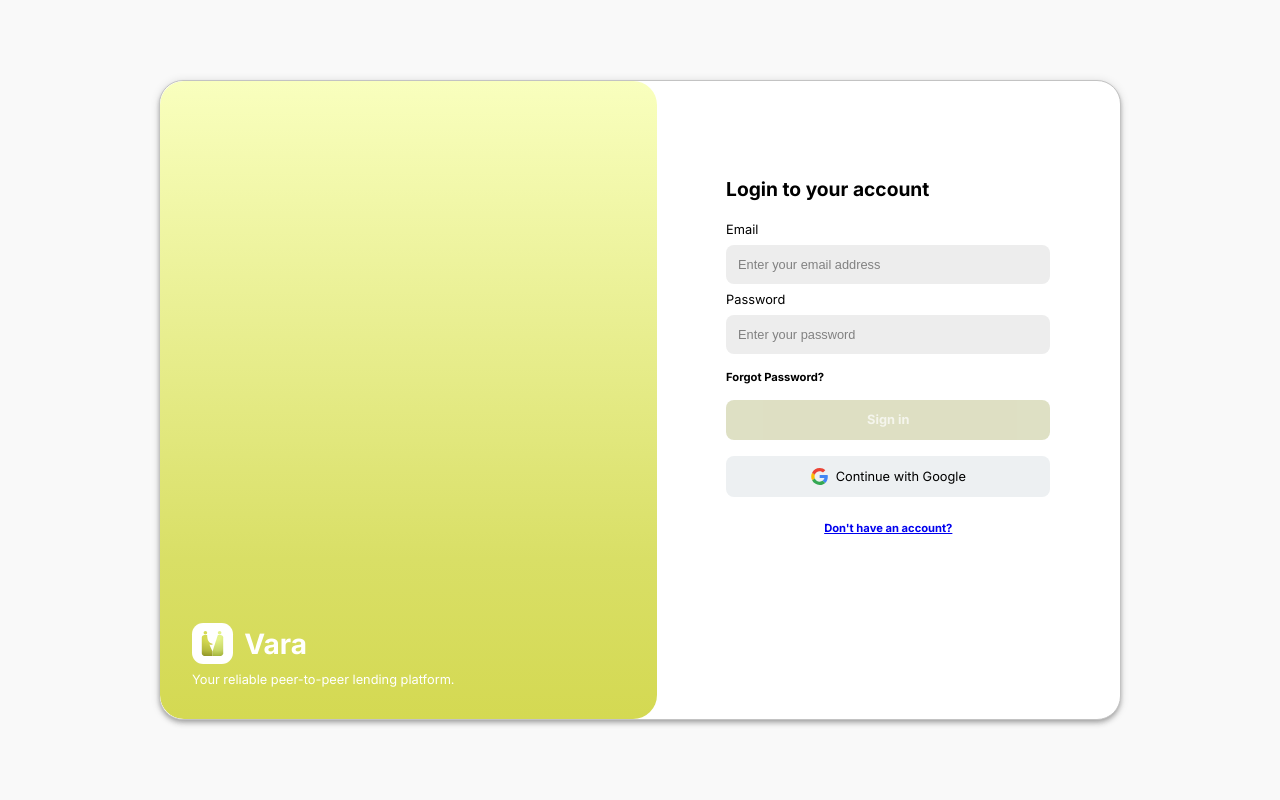
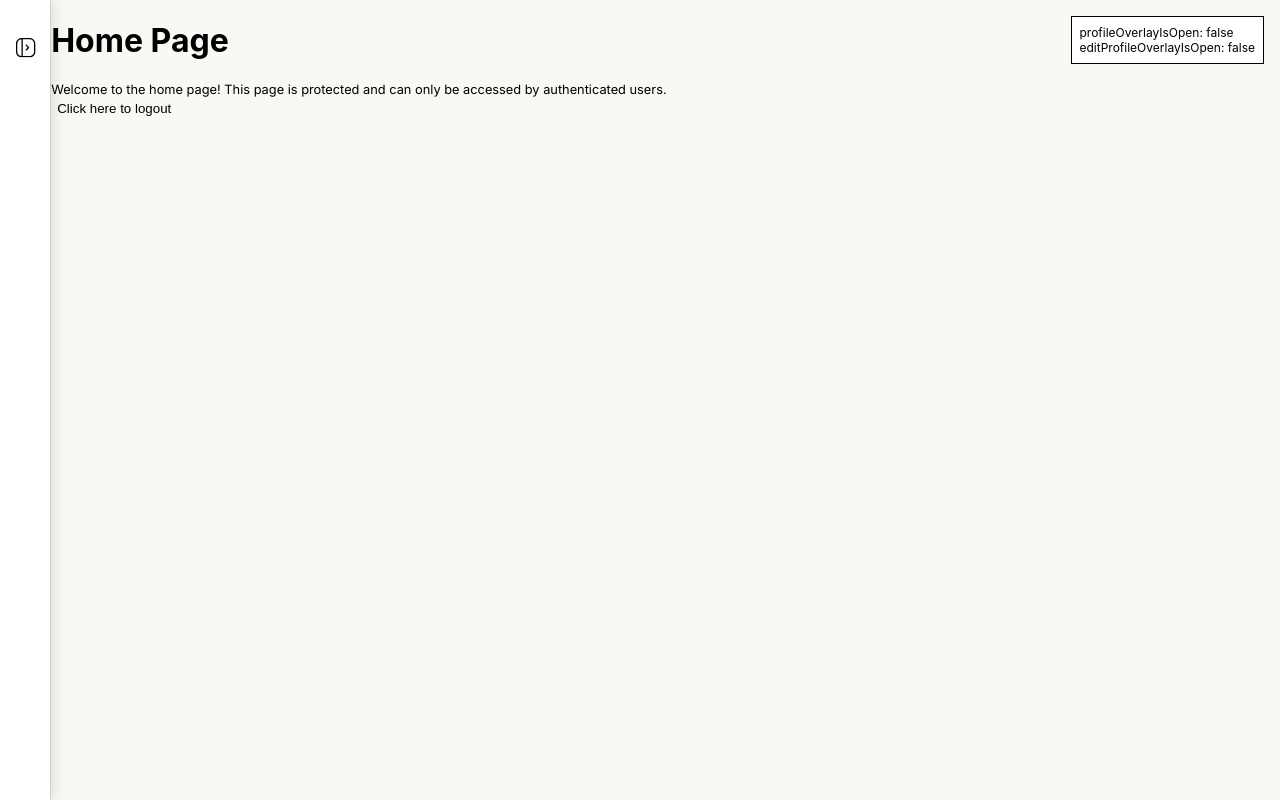
Before and after one commit to IcedLattay/IT342-Escasinas-Vara, a React (Create React App) app in the folder web/: page / in a window 1280 px wide. Before the commit this address led to /login. Built offline with nearby package versions, Linux system fonts and the light colour scheme; no server answers.

Commit message:
feat(fe): - enclosed the pages with the layout page inside a protected route - temporarily made the homepage the default route for testing purposes

```diff
--- a/web/src/App.js
+++ b/web/src/App.js
@@ -3,6 +3,7 @@ import './App.css';
 import LoginPage from './pages/user-authentication/LoginPage/LoginPage';
 import RegistrationPage from './pages/user-registration/RegistrationPage/RegistrationPage';
 import HomePage from './pages/HomePage/HomePage';
+import Layout from './pages/LayoutPage/LayoutPage';
 import ProtectedRoute from './security/ProtectedRoute';
 import PublicRoute from './security/PublicRoute';
 import { AuthProvider } from './security/AuthContext';
@@ -18,7 +19,19 @@ function App() {
       <Router>
         <Routes>
 
-          <Route path="*" element={<Navigate to="/login" />} />
+          <Route
+            element={
+                <Layout />
+            }
+          >
+            <Route path="*" element={ <HomePage /> } />
+
+          </Route>
+
+
+
+
+          {/* <Route path="*" element={<Navigate to="/login" />} />
 
           <Route path="/login" element={
             <PublicRoute><LoginPage /></PublicRoute>
@@ -28,9 +41,16 @@ function App() {
             <PublicRoute><RegistrationPage /></PublicRoute>
           } />
 
-          <Route path="/home" element={
-            <ProtectedRoute><HomePage /></ProtectedRoute>
-          } />
+          <Route
+            element={
+              <ProtectedRoute>
+                <Layout />
+              </ProtectedRoute>
+            }
+          >
+            <Route path="/home" element={ <HomePage /> } />
+
+          </Route> */}
 
         </Routes>
       </Router>
```
